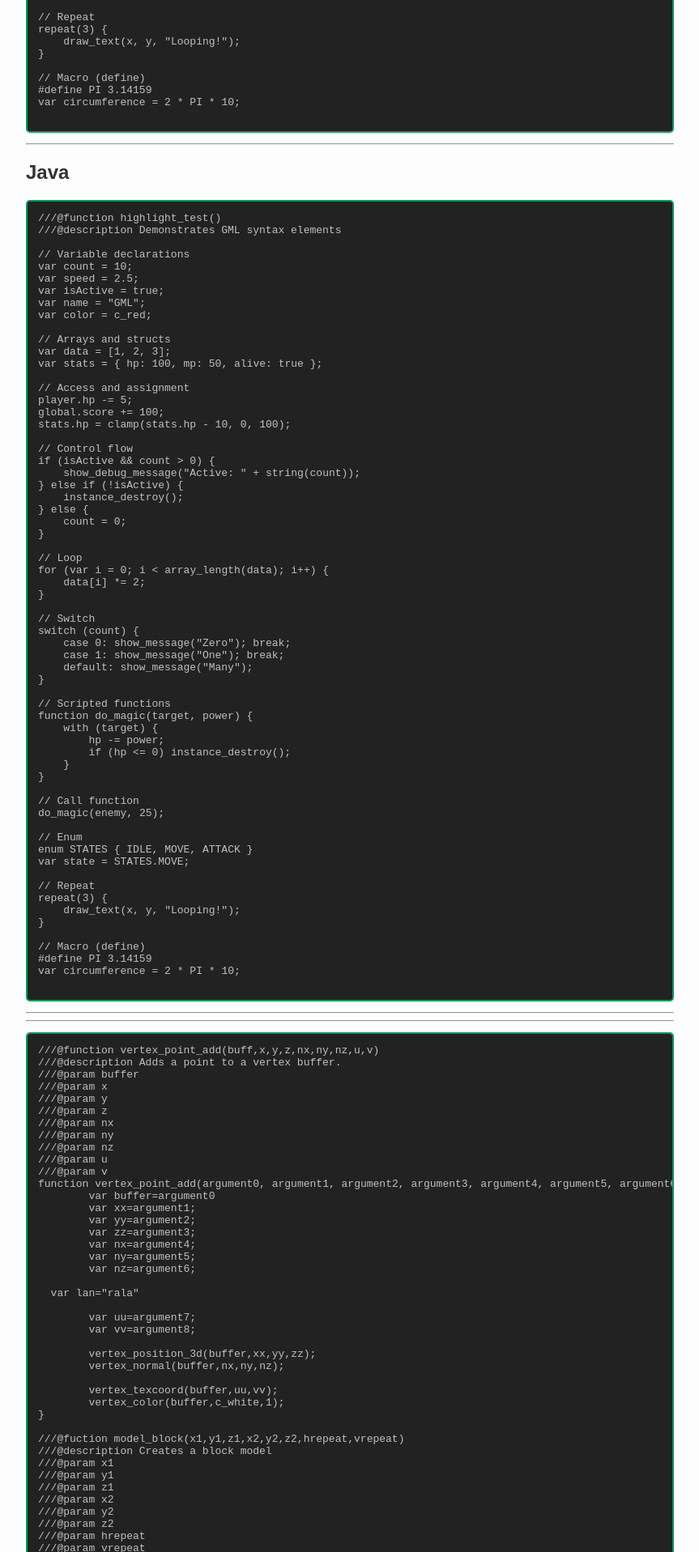
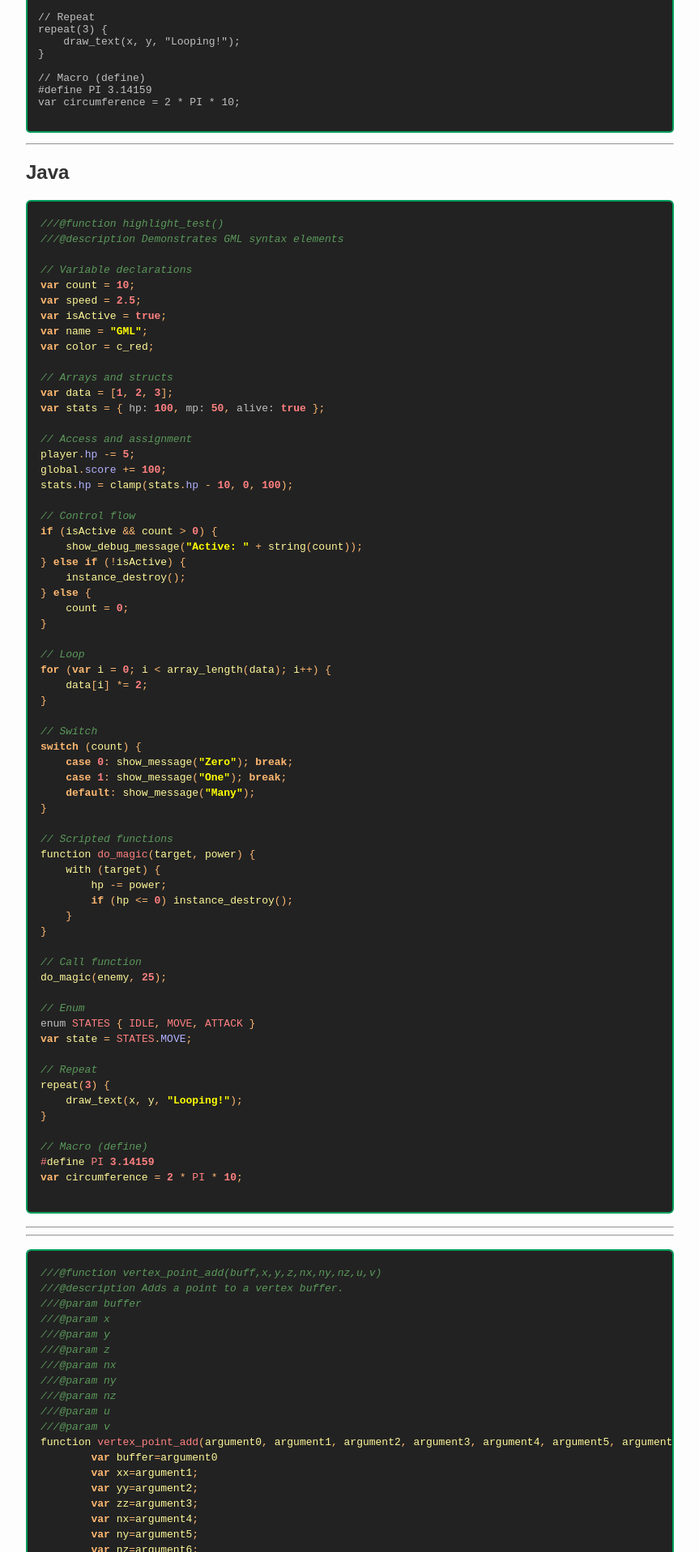
Before and after one commit to zBuLe/Chronicle-Destiny, a Jekyll site: the page built from gml.md, in a window 1280 px wide. Shown: the part 2208-4125 px from the top of the page at 81% size, without its empty margins (208-1071 px from the left). Built offline with Jekyll 4.4.1, drawn with Linux system fonts in a browser that asks for light colours; some of the changed text lies outside the part shown.

Commit message:
Update GML syntax highlighting to use Java for vertex point addition example

````diff
--- a/assets/css/gml.css
+++ b/assets/css/gml.css
@@ -1,94 +1,75 @@
-/* === JAVA-GML HIGHLIGHTING ONLY === */
-pre.highlight.language-java {
+/* === JAVA-ONLY CODE BLOCK STYLE === */
+.language-java pre {
   background: #222222;
   color: #C0C0C0;
-  font-family: Consolas, monospace;
-  border: 2px solid #039D5B;
   padding: 1em;
   overflow-x: auto;
-  border-radius: 5px;
+  border-radius: 6px;
+  border: 2px solid #039D5B;
+  font-family: Consolas, monospace;
 }
 
-/* Gutter (line numbers, if enabled by Jekyll plugin) */
-pre.highlight.language-java .lineno {
-  background: #2B343B;
-  color: #C0C0C0;
-  padding-right: 0.75em;
-}
-
-/* Highlighted line (if enabled) */
-pre.highlight.language-java .hll {
-  background-color: #1E7076;
-}
-
-/* === COMMENTS === */
-pre.highlight.language-java .c1 {
+/* === JAVA-ONLY TOKEN COLORS === */
+.language-java .highlight .c1 {
   color: #5B995B;
   font-style: italic;
 } /* Comments */
 
-/* === NUMBERS === */
-pre.highlight.language-java .mi {
+.language-java .highlight .mi {
   color: #FF8080;
   font-weight: bold;
 } /* Integer Numbers */
 
-pre.highlight.language-java .mf {
+.language-java .highlight .mf {
   color: #FF8080;
   font-weight: bold;
 } /* Floating-point Numbers */
 
-pre.highlight.language-java .kc {
+.language-java .highlight .kc {
   color: #FF8080;
   font-weight: bold;
-} /* Keyword Constants */
+} /* Keyword Constants (true, false, null) */
 
-/* === STRINGS === */
-pre.highlight.language-java .s {
+.language-java .highlight .s {
   color: #FFFF00;
   font-weight: bold;
 } /* Strings */
 
-pre.highlight.language-java .s2 {
+.language-java .highlight .s2 {
   color: #FFFF00;
   font-weight: bold;
 } /* Secondary Strings */
 
-/* === KEYWORDS === */
-pre.highlight.language-java .k {
+.language-java .highlight .k {
   color: #FFB871;
   font-weight: bold;
 } /* General Keywords */
 
-pre.highlight.language-java .kt {
+.language-java .highlight .kt {
   color: #FFB871;
   font-weight: bold;
 } /* Type Keywords */
 
-/* === VARIABLES === */
-pre.highlight.language-java .n {
+.language-java .highlight .n {
   color: #FFF899;
 } /* Static Variables */
 
-pre.highlight.language-java .na {
+.language-java .highlight .na {
   color: #B2B1FF;
 } /* Instance Variables */
 
-/* === OPERATORS / PUNCTUATION === */
-pre.highlight.language-java .o {
+.language-java .highlight .o {
   color: #FFB871;
 } /* Operators */
 
-/* === CONSTANTS / FUNCTIONS === */
-pre.highlight.language-java .no {
+.language-java .highlight .no {
   color: #FF8080;
 } /* Constants */
 
-pre.highlight.language-java .nf {
+.language-java .highlight .nf {
   color: #FF8080;
 } /* Function Names */
 
-/* === MACRO / ERROR === */
-pre.highlight.language-java .err {
+.language-java .highlight .err {
   color: #FF8080;
 } /* Error / Macro */
--- a/gml.md
+++ b/gml.md
@@ -230,7 +230,7 @@ var circumference = 2 * PI * 10;
 
 ---
 
-```c
+```java
 ///@function vertex_point_add(buff,x,y,z,nx,ny,nz,u,v)
 ///@description Adds a point to a vertex buffer.
 ///@param buffer
````
